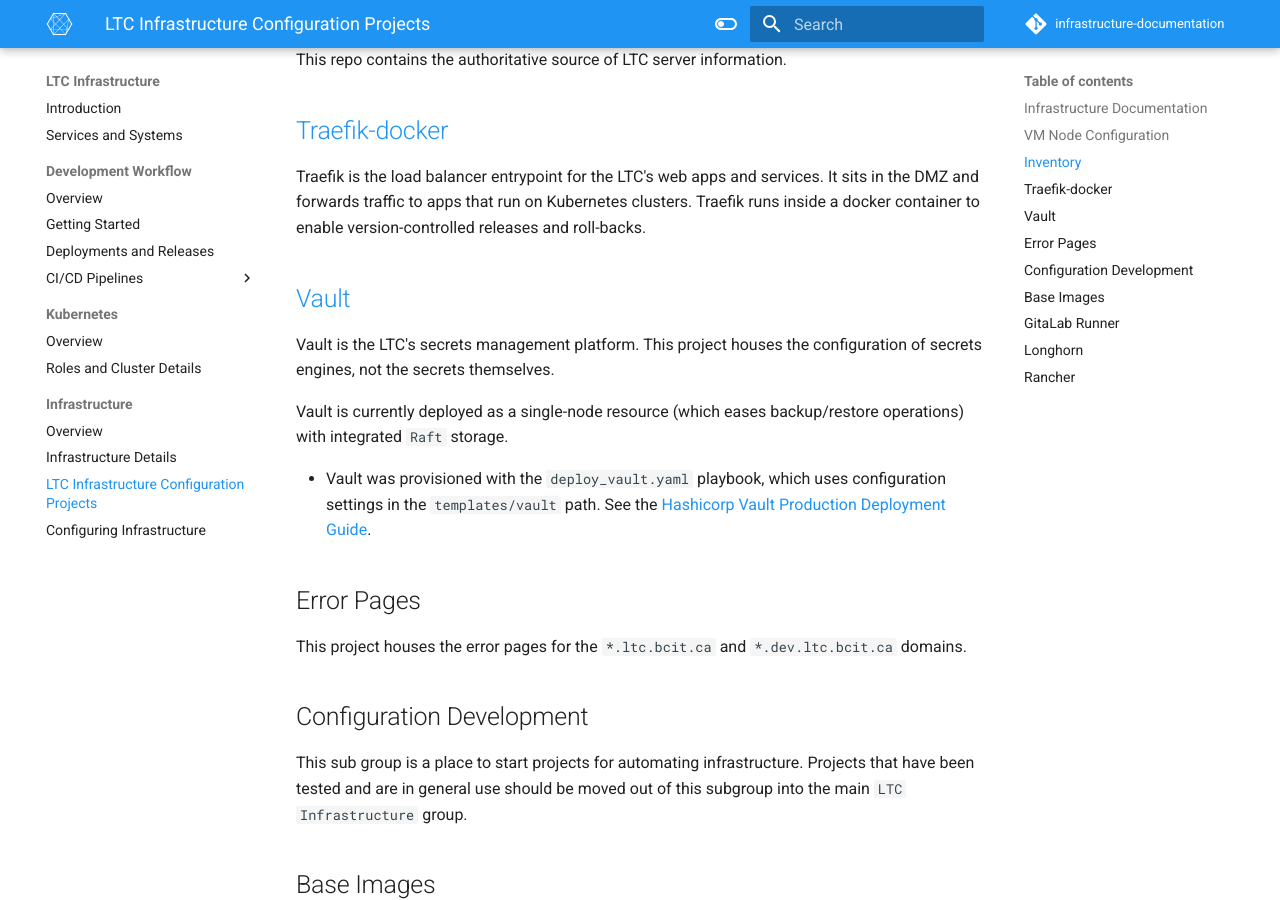
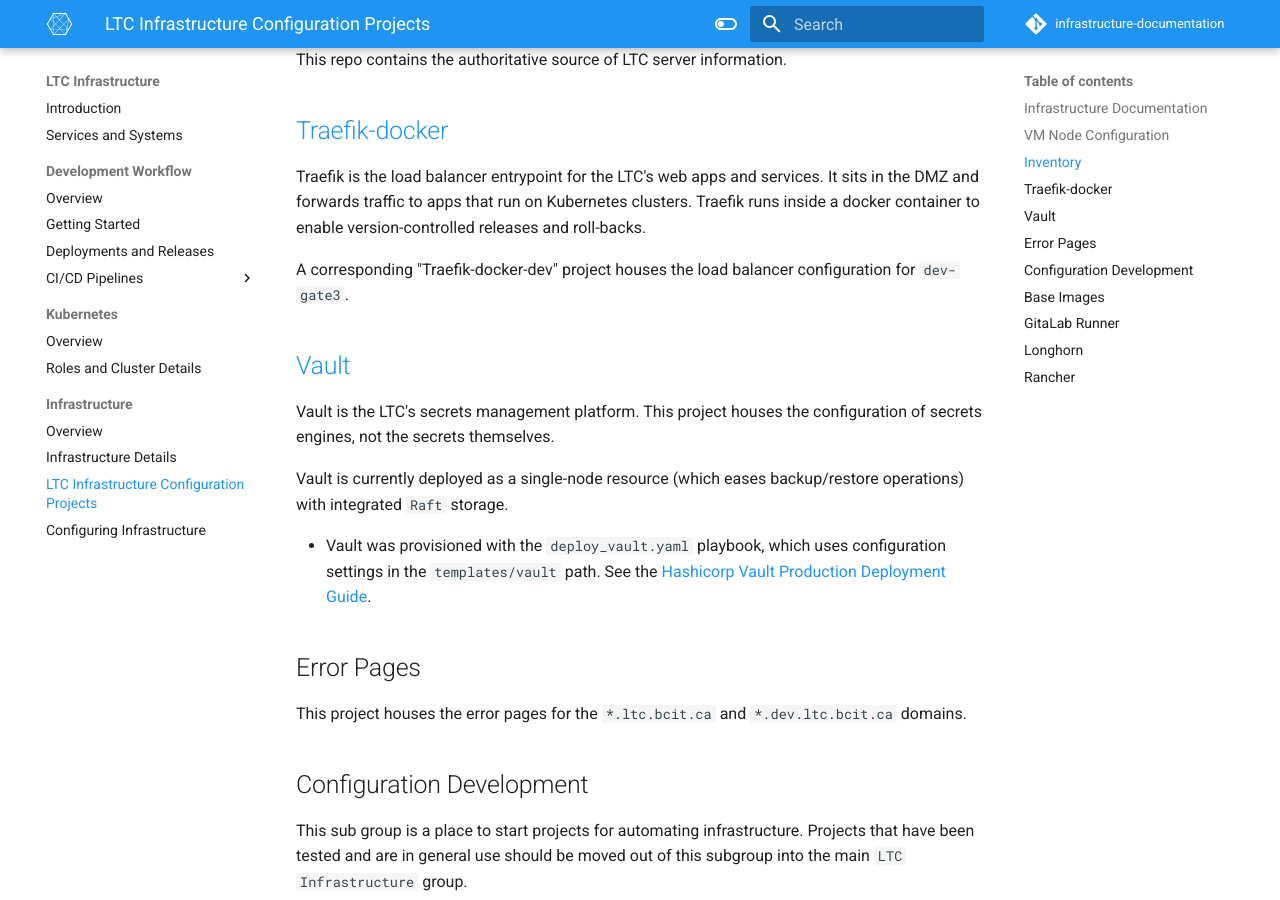
Before and after one commit to bcit-ltc/infrastructure-documentation, an MkDocs documentation site: the page built from docs/infrastructure/configuration-projects.md, in a window 1280 px wide and 900 px high, scrolled down 637 px. Built offline with MkDocs 1.6.1 and Material for MkDocs 9.7.7, drawn with Linux system fonts in a browser that asks for light colours.

Commit message:
fix: adds traefik-docker-dev info

```diff
--- a/docs/infrastructure/configuration-projects.md
+++ b/docs/infrastructure/configuration-projects.md
@@ -21,6 +21,8 @@
 ## [Traefik-docker](https://issues.ltc.bcit.ca/ltc-infrastructure/traefik-docker)
 
 Traefik is the load balancer entrypoint for the LTC's web apps and services. It sits in the DMZ and forwards traffic to apps that run on Kubernetes clusters. Traefik runs inside a docker container to enable version-controlled releases and roll-backs.
+
+A corresponding "Traefik-docker-dev" project houses the load balancer configuration for `dev-gate3`.
 
 ## [Vault](https://issues.ltc.bcit.ca/ltc-infrastructure/vault-configuration)
 
```
